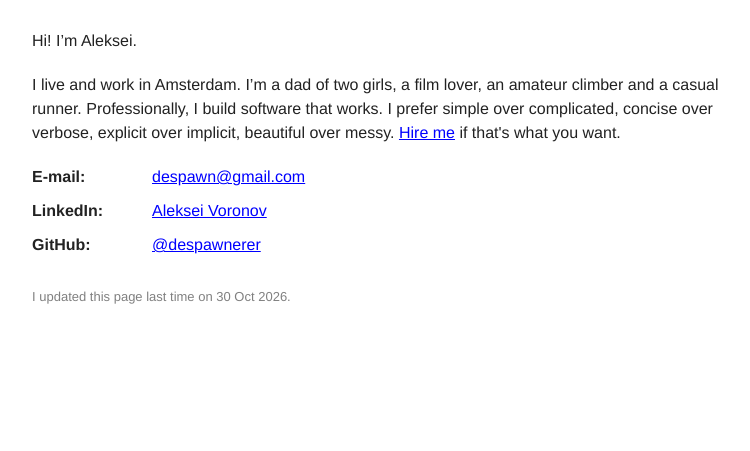
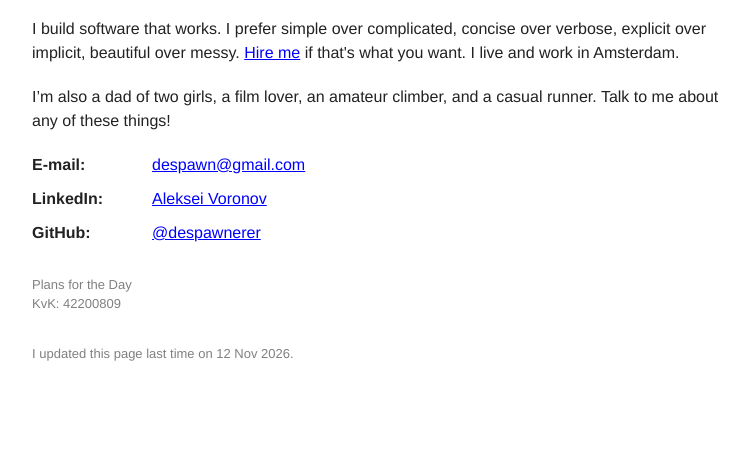
Before and after one commit to despawnerer/plansfortheday.org, a plain HTML site: page www/index.html in a window 1280 px wide. Shown: the part 349-800 px from the top of the page, without its empty margins (258-1008 px from the left). Drawn offline with Linux system fonts and the light colour scheme.

Commit message:
Update more stuff
- Clearer separation between professional and personal

- Fixed structured data (silly trailing commas)

- Add KVK number

```diff
--- a/www/index.html
+++ b/www/index.html
@@ -120,11 +120,14 @@
 
     <p>Hi! I’m Aleksei.</p>
     <p>
-        I live and work in Amsterdam. I’m&nbsp;a&nbsp;dad of two girls,
-        a&nbsp;film lover, an&nbsp;amateur climber and a&nbsp;casual runner.
-        Professionally, I&nbsp;build software that works. I&nbsp;prefer simple over
+        I&nbsp;build software that works. I&nbsp;prefer simple over
         complicated, concise over verbose, explicit over implicit, beautiful over messy.
         <a href="mailto:despawn@gmail.com">Hire me</a> if that's what you want.
+        I live and work in Amsterdam.
+    </p>
+    <p>
+        I’m also a&nbsp;dad of two girls, a&nbsp;film lover, an&nbsp;amateur climber,
+        and a&nbsp;casual runner. Talk to me about any of these things!
     </p>
 
     <section>
@@ -158,7 +161,12 @@
         </ul>
     </section>
 
-    <footer>I updated this page last time on 30 Oct 2026.</footer>
+    <footer>
+        Plans for the Day<br/>
+        KvK: 42200809
+    </footer>
+
+    <footer>I updated this page last time on 12 Nov 2026.</footer>
 </article>
 
 <script type="application/ld+json">
@@ -170,7 +178,7 @@
         "email": "despawn@gmail.com",
         "sameAs": [
             "https://github.com/despawnerer",
-            "https://linkedin.com/in/aleksei-voronov-913a1659",
+            "https://linkedin.com/in/aleksei-voronov-913a1659"
         ]
     }
 </script>
```
